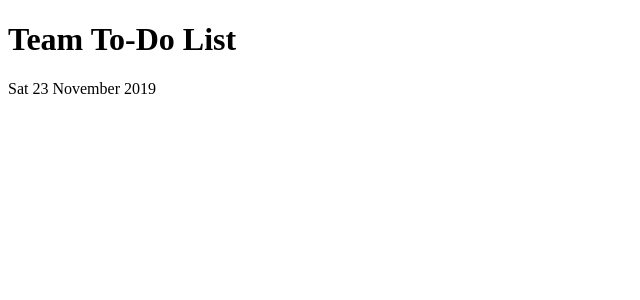
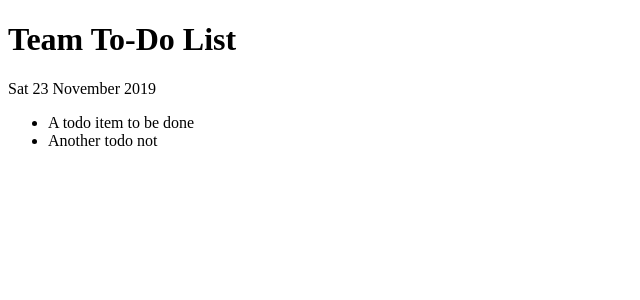
Before and after one commit to mattbee/todo-app-test, a Next.js app: page / in a window 1280 px wide. Shown: the top 300 px of the page, without its empty margins (0-640 px from the left). Built offline with nearby package versions, Linux system fonts and the light colour scheme.

Commit message:
Add Todo Items display
This commit adds a sample set of todos and a simple app to display todo
items in the app.

```diff
--- /dev/null
+++ b/components/TodoItem/index.js
@@ -0,0 +1,7 @@
+import React from 'react';
+
+const TodoItem = ({ text }) => (
+  <li>{text}</li>
+);
+
+export default TodoItem;
--- a/pages/index.js
+++ b/pages/index.js
@@ -1,13 +1,39 @@
-import React from 'react';
+import React, { useState } from 'react';
+import TodoItem from '../components/TodoItem';
 import { formattedDate, isoDate } from '../helpers/dateHelpers.js';
 
-const TodoApp = () => (
+const INITIAL_STATE = [
+  {
+    text: 'A todo item to be done',
+    id: '123'
+  },
+  {
+    text: 'Another todo not',
+    id: '123'
+  }
+];
+
+const TodoApp = () => {
+  const [todos, setTodos] = useState(INITIAL_STATE);
+
+  return (
     <div>
       <h1>Team To-Do List</h1>
       <time dateTime={isoDate()}>
-      {formattedDate({ weekday: 'short', day: 'numeric', year: 'numeric', month: 'long'})}
+        {formattedDate({ weekday: 'short', day: 'numeric', year: 'numeric', month: 'long' })}
       </time>
+
+      <section>
+        <ul>
+          {
+            todos.map((todo) => {
+              return <TodoItem key={todo.id} text={todo.text} />
+            })
+          }
+        </ul>
+      </section>
     </div>
   );
+};
 
 export default TodoApp;
```
Lines whose indentation alone changed are shown as unchanged.
